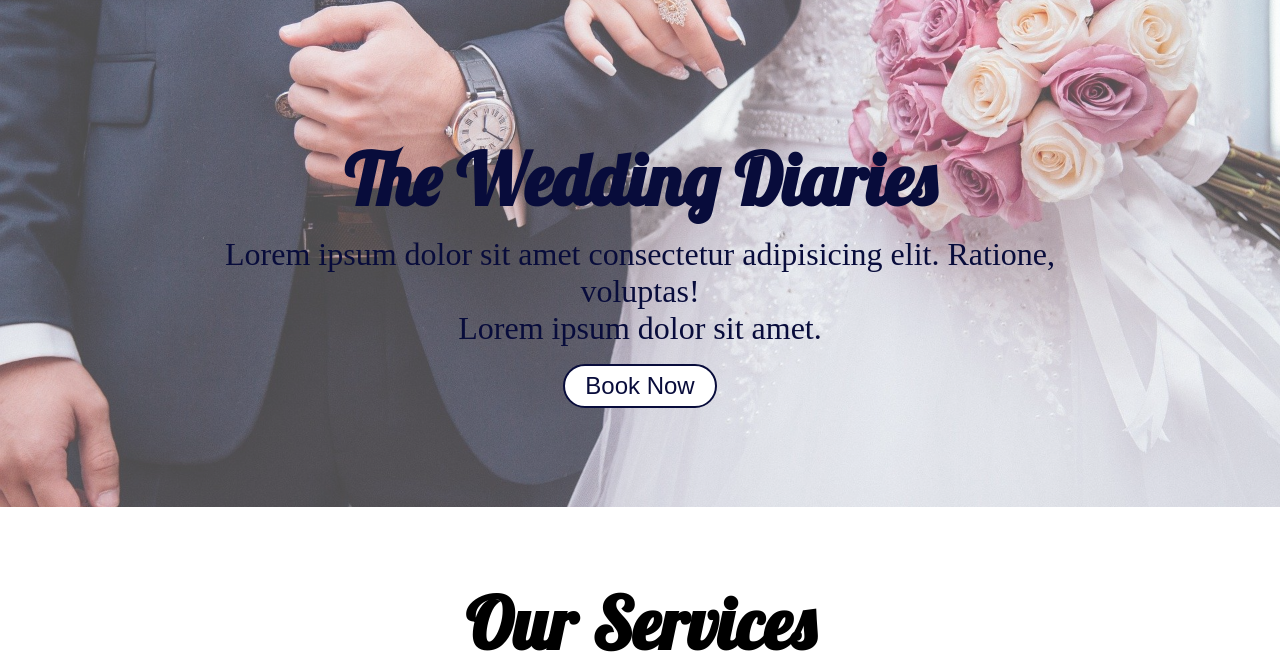
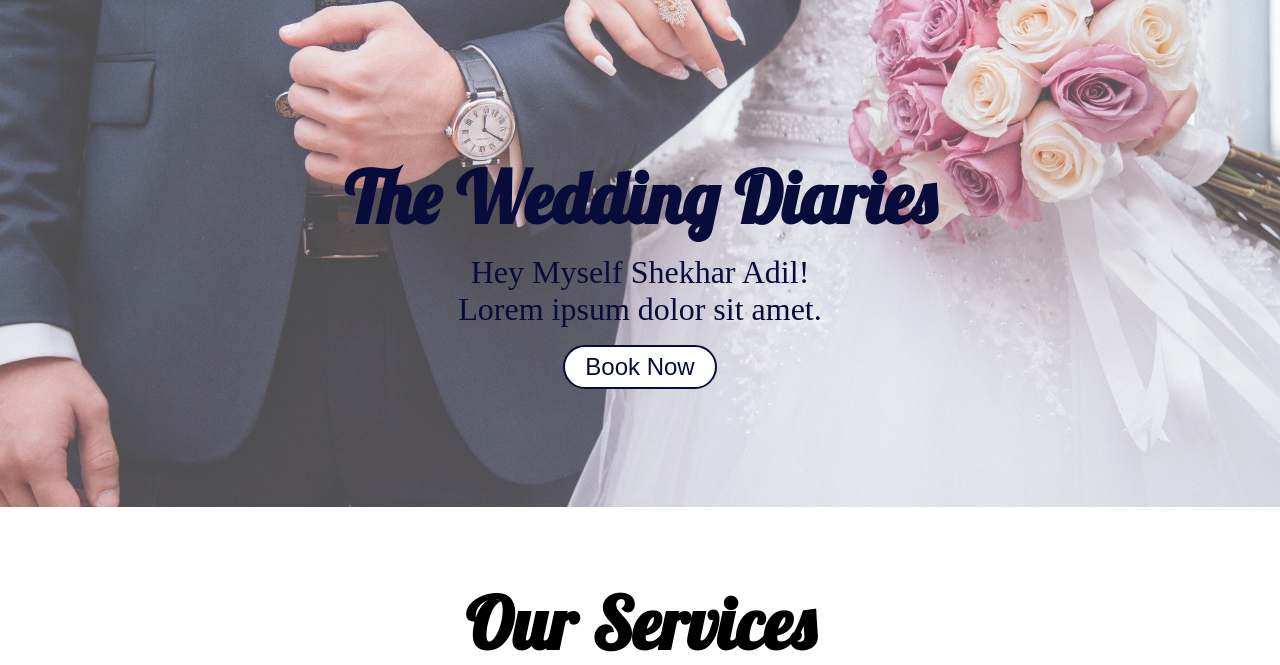
Before and after one commit to MARKIII-beep/My_Website, a plain HTML site: page index.html in a window 1280 px wide. Shown: the part 135-800 px from the top of the page. Drawn offline with Linux system fonts and the light colour scheme.

Commit message:
line change

```diff
--- a/index.html
+++ b/index.html
@@ -28,7 +28,7 @@
 
     <section id="home">
         <h1 class="h-primary">The Wedding Diaries</h1>
-        <p>Lorem ipsum dolor sit amet consectetur adipisicing elit. Ratione, voluptas!</p>
+        <p>Hey Myself Shekhar Adil!</p>
         <p>Lorem ipsum dolor sit amet.</p>
         <button class="btn">Book Now</button>
     </section>
```
